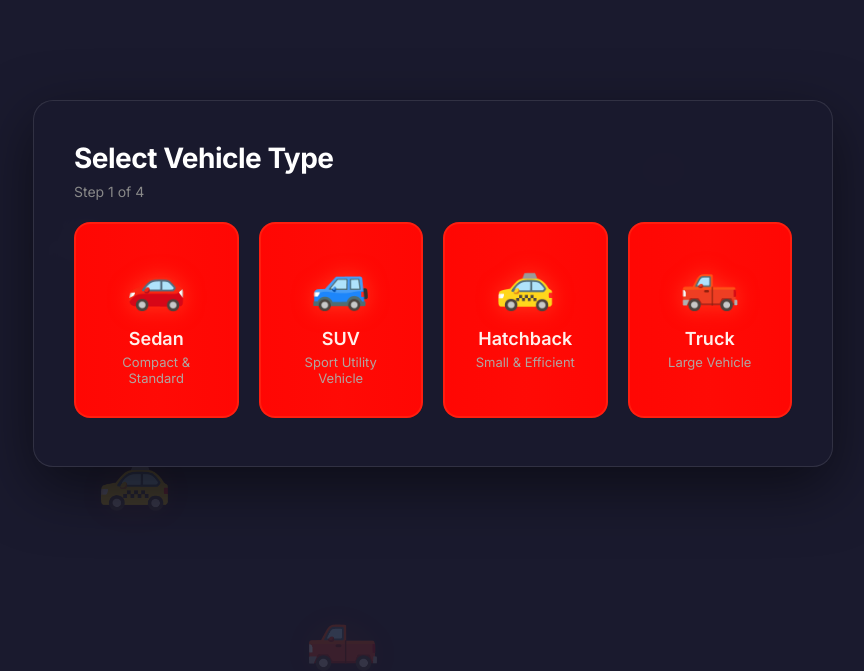
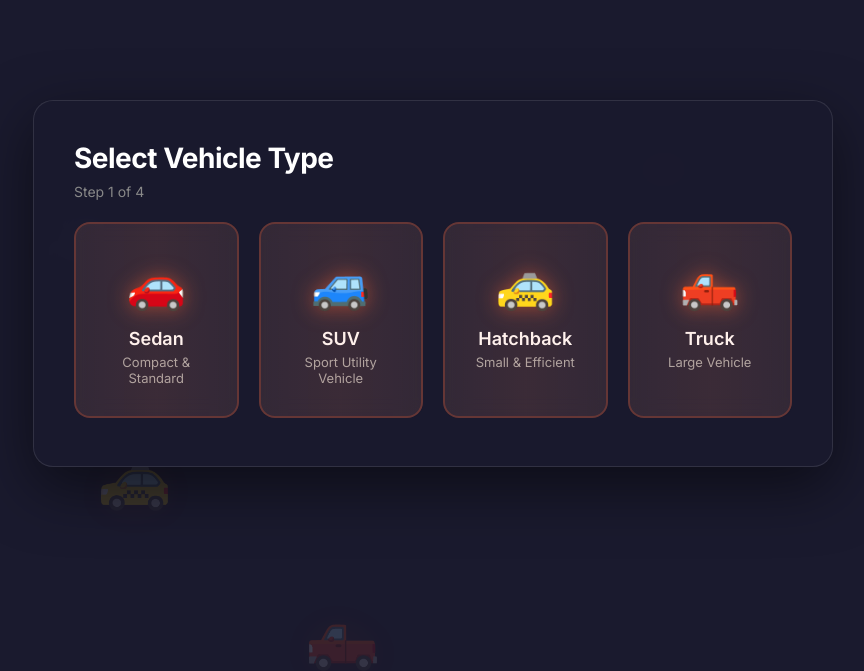
Before and after one commit to Zoyya48/zoyya, a Flask app: page / in a window 1280 px wide, after a click that opens the changed part. Shown: the top 671 px of the page, without its empty margins (207-1071 px from the left). Run offline with Flask 3, Linux system fonts and the light colour scheme.

Commit message:
Revert test color

```diff
--- a/smart-parking-system/templates/index.html
+++ b/smart-parking-system/templates/index.html
@@ -533,7 +533,6 @@
             position: relative;
             overflow: hidden;
             animation: cardFloat 3s ease-in-out infinite;
-            background: red !important;
         }
 
 .vehicle-card::before {
```
